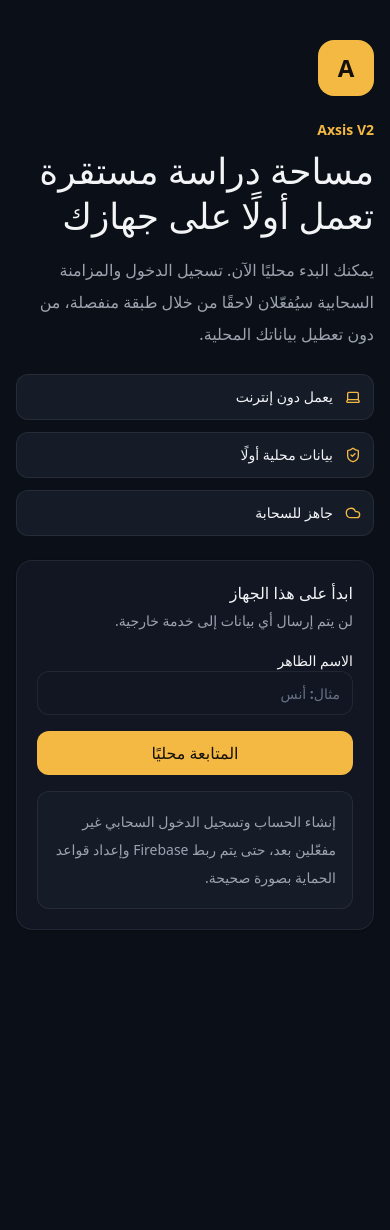
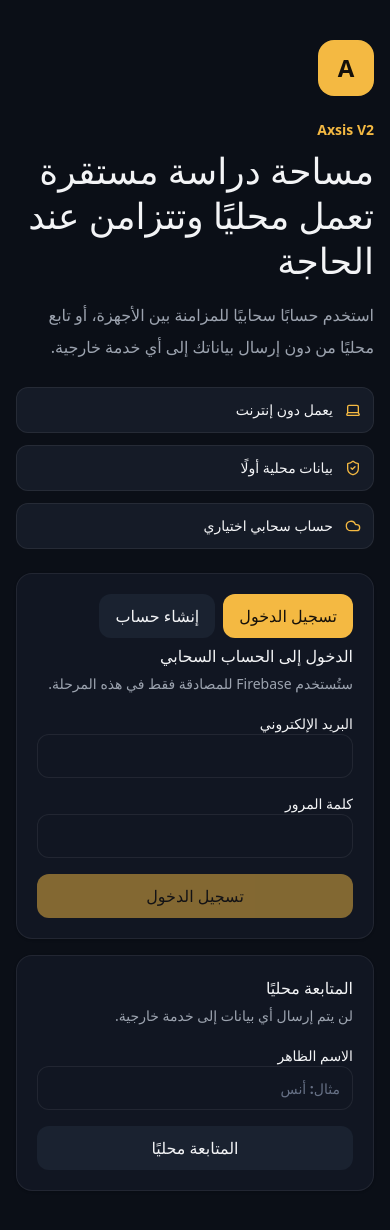
Before and after one commit to anasfityan/Axsis, a React (Vite) app in the folder v2/: page /auth in a window 390 px wide. Before the commit the page ends 970 px from the top, so only its background shows below. Built offline with nearby package versions, Linux system fonts and the light colour scheme; no server answers.

Commit message:
Add local and cloud authentication options

```diff
--- a/v2/src/features/auth/AuthPage.tsx
+++ b/v2/src/features/auth/AuthPage.tsx
@@ -8,8 +8,11 @@ import { Input } from '@/components/ui/input'
 import { useAuth } from '@/services/auth/AuthProvider'
 
 export function AuthPage() {
-  const { session, loading, continueLocally } = useAuth()
+  const { session, loading, cloudConfigured, continueLocally, signIn, signUp } = useAuth()
+  const [mode, setMode] = useState<'signin' | 'signup'>('signin')
   const [displayName, setDisplayName] = useState('')
+  const [email, setEmail] = useState('')
+  const [password, setPassword] = useState('')
   const [busy, setBusy] = useState(false)
   const [error, setError] = useState<string | null>(null)
 
@@ -32,28 +35,83 @@ export function AuthPage() {
     }
   }
 
+  async function handleCloudSession() {
+    try {
+      setBusy(true)
+      setError(null)
+      if (mode === 'signup') {
+        await signUp({ displayName, email, password })
+      } else {
+        await signIn({ email, password })
+      }
+    } catch (sessionError) {
+      console.error(sessionError)
+      setError(mapAuthError(sessionError))
+    } finally {
+      setBusy(false)
+    }
+  }
+
   return (
     <main className="min-h-screen bg-[var(--background)] px-4 py-10 text-[var(--text-primary)]">
-      <div className="mx-auto grid max-w-5xl gap-6 lg:grid-cols-[1.1fr_0.9fr] lg:items-center">
+      <div className="mx-auto grid max-w-6xl gap-6 lg:grid-cols-[1fr_1fr] lg:items-center">
         <section className="space-y-6">
           <div className="inline-flex h-14 w-14 items-center justify-center rounded-2xl bg-[var(--accent)] text-2xl font-black text-[#15100a]">A</div>
           <div>
             <p className="mb-2 text-sm font-semibold text-[var(--accent)]">Axsis V2</p>
-            <h1 className="text-4xl font-black leading-tight">مساحة دراسة مستقرة تعمل أولًا على جهازك</h1>
+            <h1 className="text-4xl font-black leading-tight">مساحة دراسة مستقرة تعمل محليًا وتتزامن عند الحاجة</h1>
             <p className="mt-4 max-w-xl leading-8 text-[var(--text-secondary)]">
-              يمكنك البدء محليًا الآن. تسجيل الدخول والمزامنة السحابية سيُفعّلان لاحقًا من خلال طبقة منفصلة، من دون تعطيل بياناتك المحلية.
+              استخدم حسابًا سحابيًا للمزامنة بين الأجهزة، أو تابع محليًا من دون إرسال بياناتك إلى أي خدمة خارجية.
             </p>
           </div>
           <div className="grid gap-3 sm:grid-cols-3">
             <Feature icon={Laptop} title="يعمل دون إنترنت" />
             <Feature icon={ShieldCheck} title="بيانات محلية أولًا" />
-            <Feature icon={Cloud} title="جاهز للسحابة" />
+            <Feature icon={Cloud} title="حساب سحابي اختياري" />
           </div>
         </section>
 
+        <div className="space-y-4">
+          {cloudConfigured ? (
             <Card className="bg-[var(--surface-1)]">
               <CardHeader>
-            <CardTitle>ابدأ على هذا الجهاز</CardTitle>
+                <div className="flex gap-2">
+                  <Button variant={mode === 'signin' ? 'primary' : 'secondary'} onClick={() => setMode('signin')}>تسجيل الدخول</Button>
+                  <Button variant={mode === 'signup' ? 'primary' : 'secondary'} onClick={() => setMode('signup')}>إنشاء حساب</Button>
+                </div>
+                <CardTitle>{mode === 'signin' ? 'الدخول إلى الحساب السحابي' : 'إنشاء حساب سحابي'}</CardTitle>
+                <CardDescription>ستُستخدم Firebase للمصادقة فقط في هذه المرحلة.</CardDescription>
+              </CardHeader>
+              <CardContent className="space-y-4">
+                {mode === 'signup' ? (
+                  <label className="block space-y-2 text-sm font-semibold">
+                    <span>الاسم الظاهر</span>
+                    <Input value={displayName} onChange={(event) => setDisplayName(event.target.value)} placeholder="مثال: أنس" />
+                  </label>
+                ) : null}
+                <label className="block space-y-2 text-sm font-semibold">
+                  <span>البريد الإلكتروني</span>
+                  <Input type="email" value={email} onChange={(event) => setEmail(event.target.value)} autoComplete="email" />
+                </label>
+                <label className="block space-y-2 text-sm font-semibold">
+                  <span>كلمة المرور</span>
+                  <Input type="password" value={password} onChange={(event) => setPassword(event.target.value)} autoComplete={mode === 'signin' ? 'current-password' : 'new-password'} />
+                </label>
+                {error ? <div className="rounded-xl border border-red-500/20 bg-red-500/10 p-3 text-sm text-red-300">{error}</div> : null}
+                <Button className="w-full" disabled={busy || !email.trim() || password.length < 6} onClick={() => void handleCloudSession()}>
+                  {busy ? 'جاري المعالجة…' : mode === 'signin' ? 'تسجيل الدخول' : 'إنشاء الحساب'}
+                </Button>
+              </CardContent>
+            </Card>
+          ) : (
+            <div className="rounded-xl border border-amber-500/20 bg-amber-500/10 p-4 text-sm leading-7 text-amber-200">
+              الحساب السحابي غير مفعّل على هذه النسخة لأن إعدادات Firebase غير مكتملة. الوضع المحلي متاح ويعمل بشكل طبيعي.
+            </div>
+          )}
+
+          <Card className="bg-[var(--surface-1)]">
+            <CardHeader>
+              <CardTitle>المتابعة محليًا</CardTitle>
               <CardDescription>لن يتم إرسال أي بيانات إلى خدمة خارجية.</CardDescription>
             </CardHeader>
             <CardContent className="space-y-4">
@@ -61,15 +119,13 @@ export function AuthPage() {
                 <span>الاسم الظاهر</span>
                 <Input value={displayName} onChange={(event) => setDisplayName(event.target.value)} placeholder="مثال: أنس" />
               </label>
-            {error ? <div className="rounded-xl border border-red-500/20 bg-red-500/10 p-3 text-sm text-red-300">{error}</div> : null}
-            <Button className="w-full" disabled={busy} onClick={() => void handleLocalSession()}>
+              {!cloudConfigured && error ? <div className="rounded-xl border border-red-500/20 bg-red-500/10 p-3 text-sm text-red-300">{error}</div> : null}
+              <Button variant="secondary" className="w-full" disabled={busy} onClick={() => void handleLocalSession()}>
                 {busy ? 'جاري البدء…' : 'المتابعة محليًا'}
               </Button>
-            <div className="rounded-xl border border-[var(--border)] bg-[var(--surface-2)] p-4 text-sm leading-7 text-[var(--text-secondary)]">
-              إنشاء الحساب وتسجيل الدخول السحابي غير مفعّلين بعد، حتى يتم ربط Firebase وإعداد قواعد الحماية بصورة صحيحة.
-            </div>
             </CardContent>
           </Card>
+        </div>
       </div>
     </main>
   )
@@ -83,3 +139,13 @@ function Feature({ icon: Icon, title }: { icon: typeof Laptop; title: string })
     </div>
   )
 }
+
+function mapAuthError(error: unknown): string {
+  const code = typeof error === 'object' && error !== null && 'code' in error ? String(error.code) : ''
+  if (code.includes('invalid-credential')) return 'البريد الإلكتروني أو كلمة المرور غير صحيحة.'
+  if (code.includes('email-already-in-use')) return 'هذا البريد مستخدم في حساب آخر.'
+  if (code.includes('invalid-email')) return 'صيغة البريد الإلكتروني غير صحيحة.'
+  if (code.includes('weak-password')) return 'كلمة المرور ضعيفة. استخدم ستة أحرف على الأقل.'
+  if (code.includes('network-request-failed')) return 'تعذر الاتصال بالخدمة. تحقق من الإنترنت وحاول مجددًا.'
+  return error instanceof Error ? error.message : 'تعذر إكمال عملية الحساب.'
+}
```
Lines whose indentation alone changed are shown as unchanged.
